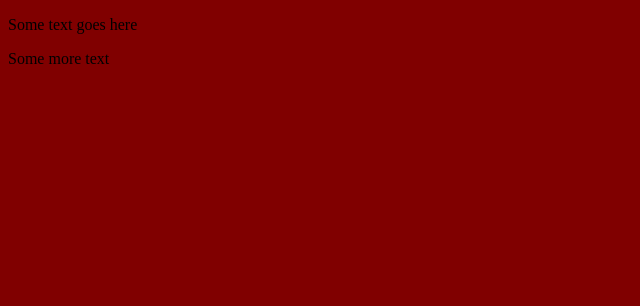
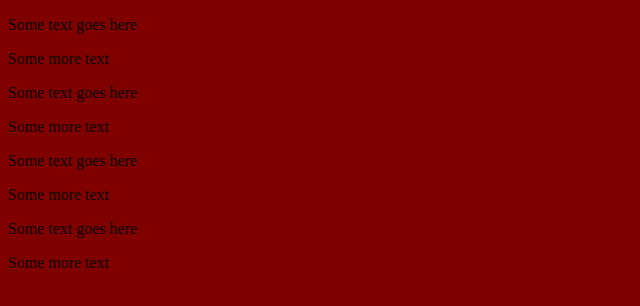
Before and after one commit to akolesovich/barbershop, a plain HTML site: page index.html in a window 1280 px wide. Shown: the whole page, without its empty margins (0-640 px from the left). Drawn offline with Linux system fonts and the light colour scheme.

Commit message:
Third commit

```diff
--- a/index.html
+++ b/index.html
@@ -8,5 +8,12 @@
 <body>
 	<p>Some text goes here</p>
 	<p>Some more text</p>
+	<p>Some text goes here</p>
+	<p>Some more text</p>
+	<p>Some text goes here</p>
+	<p>Some more text</p>
+	<p>Some text goes here</p>
+	<p>Some more text</p>
+
 </body>
 </html>
```
